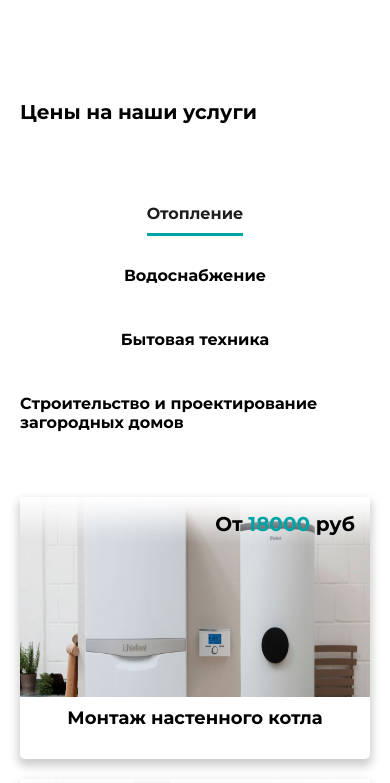
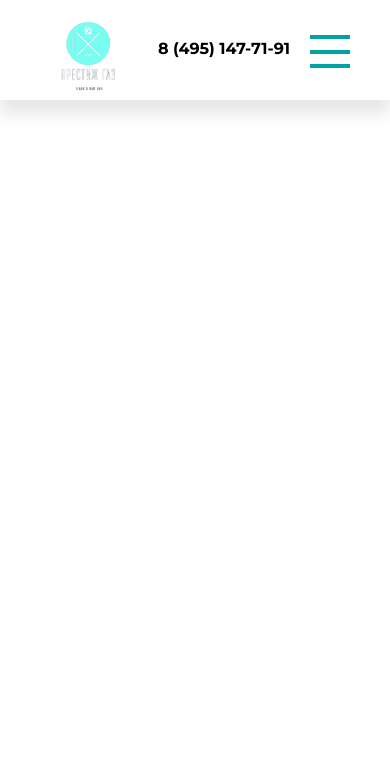
Before and after one commit to AlexandrSyvorotkin/prestige-gas, a Next.js app: page / in a window 390 px wide. Shown: the top 783 px of the page. Built offline with nearby package versions, Linux system fonts and the light colour scheme.

Commit message:
sidebar hamburger and header layout

```diff
--- a/package.json
+++ b/package.json
@@ -11,6 +11,7 @@
   "dependencies": {
     "@next/font": "13.1.6",
     "@pbe/react-yandex-maps": "^1.2.2",
+    "classnames": "^2.3.2",
     "next": "13.1.6",
     "node-sass": "^7.0.3",
     "react": "18.2.0",
--- a/src/Layout/Header/Header.jsx
+++ b/src/Layout/Header/Header.jsx
@@ -1,10 +1,15 @@
-import React from 'react';
+import React, {useState} from 'react';
 import styles from './Header.module.scss'
 import Logo from "@/components/Logo/Logo";
 import Navbar from "@/components/Navbar/Navbar";
 import PhoneNumber from "@/components/PhoneNumber/PhoneNumber";
+import SideBarMenu from "@/components/SideBarMenu/SideBarMenu";
+import Hamburger from "@/components/Hamburger/Hamburger";
 
 const Header = ({scrollAbout, scrollToPrices, scrollToContacts, scrollToReviews, scrollToStages, scrollToWhy}) => {
+
+    const [menuActive, setMenuActive] = useState(false)
+
     return (
         <header className={styles.header}>
             <div className={styles.header_content}>
@@ -17,7 +22,11 @@ const Header = ({scrollAbout, scrollToPrices, scrollToContacts, scrollToReviews,
                     scrollToReviews={scrollToReviews}
                     scrollToContacts={scrollToContacts}
                 />
-                <PhoneNumber/>
+                <PhoneNumber setMenuActive={setMenuActive}/>
+                {/*<div onClick={()=>setMenuActive(true)}>*/}
+                {/*    открыть меню*/}
+                {/*</div>*/}
+                <SideBarMenu menuActive={menuActive} setMenuActive={setMenuActive}/>
             </div>
         </header>
     );
--- a/src/Layout/Header/Header.module.scss
+++ b/src/Layout/Header/Header.module.scss
@@ -17,7 +17,21 @@
 	display: flex;
 	width: 1400px;
 	margin: 0 auto;
+	padding: 0 20px;
 	justify-content: space-between;
 	align-items: center;
+	@media (max-width: 1400px) {
+	  width: 1100px;
+	  justify-content: center;
+	  gap: 30px;
+	}
+	@media (max-width: 1100px) {
+	  justify-content: space-between;
+	  width: auto;
+	}
+	@media (max-width: 576px) {
+	  gap: 15px;
+	  justify-content: center;
+	}
   }
 }
--- /dev/null
+++ b/src/components/Hamburger/Hamburger.jsx
@@ -0,0 +1,14 @@
+import React from 'react';
+import styles from './Hamburger.module.scss'
+
+const HamburgerMenu = ({setMenuActive}) => {
+
+    return (
+        <div className={styles.hamburger_menu} onClick={() => setMenuActive(true)}>
+            <span/>
+        </div>
+
+    );
+}
+
+export default HamburgerMenu;
--- /dev/null
+++ b/src/components/Hamburger/Hamburger.module.scss
@@ -0,0 +1,45 @@
+.hamburger_menu {
+  width: 30px;
+  height: 30px;
+  cursor: pointer;
+  display: none;
+  @media (max-width: 1100px) {
+	display: block;
+  }
+
+  & > span {
+	display: block;
+	top: 50%;
+	position: absolute;
+	width: 40px;
+	height: 4px;
+	background-color: #00a3a5;
+  }
+
+  & > span:before {
+	content: '';
+	display: block;
+	width: 40px;
+	height: 4px;
+	background-color: #00a3a5;
+	transition: 0.3s;
+	transform: translateY(-15px);
+  }
+  & > span:after {
+	content: '';
+	display: block;
+	width: 40px;
+	height: 4px;
+	background-color: #00a3a5;
+	transition: 0.3s;
+	transform: translateY(10px);
+  }
+  &:hover > span:before {
+	transition: 0.5s;
+	transform: translateY(-7px);
+  }
+  &:hover > span:after {
+	transition: 0.5s;
+	transform: translateY(3px);
+  }
+}
--- a/src/components/Navbar/Navbar.module.scss
+++ b/src/components/Navbar/Navbar.module.scss
@@ -1,7 +1,13 @@
 .navbar {
   & > ul {
 	display: flex;
-	gap: 64px;
+	gap: 50px;
+	@media (max-width: 1400px) {
+	  gap: 30px;
+	}
+	@media (max-width: 1100px) {
+	  display: none;
+	}
 	& > li {
 	  list-style-type: none;
 	  font-weight: bold;
--- a/src/components/PhoneNumber/PhoneNumber.jsx
+++ b/src/components/PhoneNumber/PhoneNumber.jsx
@@ -1,8 +1,9 @@
 import React, {useState} from 'react';
 import styles from './PhoneNumber.module.scss'
 import Modal from "@/UI/Modal/Modal";
+import Hamburger from "@/components/Hamburger/Hamburger";
 
-const PhoneNumber = () => {
+const PhoneNumber = ({setMenuActive}) => {
 
     const [openModal, setOpenModal] = useState(false )
 
@@ -11,6 +12,7 @@ const PhoneNumber = () => {
             <span className={styles.number}>8 (495) 147-71-91</span>
             <span className={styles.request} onClick={() => setOpenModal(true)}>Заказать звонок</span>
             {openModal ? <Modal setOpenModal={setOpenModal}/> : null}
+            <Hamburger setMenuActive={setMenuActive}/>
         </div>
     );
 };
--- a/src/components/PhoneNumber/PhoneNumber.module.scss
+++ b/src/components/PhoneNumber/PhoneNumber.module.scss
@@ -1,15 +1,27 @@
 .phone_number {
   display: flex;
   gap: 45px;
-	.number {
-	  text-transform: uppercase;
-	  font-weight: bold;
-	  font-size: 16px;
-	}
+  @media (max-width: 1400px) {
+	gap: 20px;
+  }
+  .number {
+	text-transform: uppercase;
+	font-weight: bold;
+	font-size: 16px;
+  }
+  @media (max-width: 576px) {
+	font-size: 14px;
+	font-weight: normal;
+  }
+
   .request {
 	font-size: 12px;
 	border-bottom: dashed 1px;
 	cursor: pointer;
+	@media (max-width: 576px) {
+	  display: none;
+	}
+
 	&:hover {
 	  color: #00aeef;
 	}
--- /dev/null
+++ b/src/components/SideBarMenu/SideBarMenu.jsx
@@ -0,0 +1,70 @@
+//React, Next api
+import Link from "next/link";
+import Image from "next/image";
+import {useRouter} from "next/router";
+// //libs and styles
+import styles from './SideBarMenu.module.scss'
+import classNames from "classnames";
+
+const SideBarMenu = ({setMenuActive, menuActive}) => {
+
+    const menu = classNames({
+        [styles.menu]: true,
+        [styles.active]: menuActive,
+    })
+    const {pathname} = useRouter()
+
+    return (
+        <div className={menu} onClick={() => setMenuActive(false)}>
+            <div className={styles.blur}/>
+            <div className={styles.content} onClick={(e) => e.stopPropagation()}>
+                <div onClick={() => setMenuActive(false)}>
+                    <Image src='/side_menu/side_menu.png' height={20} width={20} alt=""/>
+                </div>
+                <ul>
+                    {/*{navlinks.map(link => (*/}
+                    {/*    <li key={link.id} className={styles.links} onClick={() => setMenuActive(false)}>*/}
+                    {/*        <Link href={link.path}>*/}
+                    {/*            <a className={pathname === link.path ? styles.active_link : null}>*/}
+                    {/*                {link.title}*/}
+                    {/*            </a>*/}
+                    {/*        </Link>*/}
+                    {/*    </li>*/}
+                    {/*))}*/}
+                </ul>
+                <div className={styles.information}>
+                    {/*<Link href="tel:+7(3513)264488">*/}
+                    {/*    <a>*/}
+                    {/*        <Image*/}
+                    {/*            src='/side_menu/tel.png'*/}
+                    {/*            height={51}*/}
+                    {/*            width={51}*/}
+                    {/*            alt=""*/}
+                    {/*        />*/}
+                    {/*    </a>*/}
+                    {/*</Link>*/}
+                    <div className={styles.number}>
+                        <a href="tel:+7(3513)264488">+7 (3513) 26 44 88</a>
+                        <a href="tel:+7(951)2369777">+7 (951) 23 69 777</a>
+                    </div>
+                    <p className={styles.email}>ibkprodagi@mail.ru</p>
+                </div>
+                <div className={styles.social_links}>
+                    <ul>
+                        {/*{social_links.map(link => (*/}
+                        {/*    <li key={link.id}>*/}
+                        {/*        <Link href={link.path}>*/}
+                        {/*            <a target='_blank' rel='noreferrer noopener nofollow'>*/}
+                        {/*                <Image src={link.img} width={20} height={20} alt=""/>*/}
+                        {/*            </a>*/}
+                        {/*        </Link>*/}
+                        {/*    </li>*/}
+                        {/*))}*/}
+                    </ul>
+                </div>
+            </div>
+        </div>
+    );
+};
+
+export default SideBarMenu;
--- /dev/null
+++ b/src/components/SideBarMenu/SideBarMenu.module.scss
@@ -0,0 +1,112 @@
+.menu {
+  position: fixed;
+  width: 100vw;
+  height: 850px;
+  right: 0;
+  color: whitesmoke;
+  display: flex;
+  flex-direction: row-reverse;
+  transform: translateX(+100%);
+  transition: all 0.2s;
+  top: 0;
+  .blur {
+	@media (min-width: 576px) {
+	  display: none;
+	}
+	width: 80%;
+	height: 100vh;
+	backdrop-filter: blur(2px);
+	position: absolute;
+	right: 13%;
+  }
+
+  .content {
+	z-index: 100;
+	padding-top: 31px;
+	height: 100%;
+	display: flex;
+	align-items: flex-end;
+	flex-direction: column;
+	width: 188px;
+	background-color: #00a3a5;
+	border-radius: 0px;
+	padding-right: 20px;
+	transition: 0.4s all;
+	gap: 40px;
+
+	& > ul {
+	  display: flex;
+	  flex-direction: column;
+	  gap: 45px;
+	}
+  }
+
+  .links {
+	list-style-type: none;
+
+	text-align: end;
+
+	& > a {
+	  font-weight: 600;
+	  font-size: 18px;
+	  line-height: 16px;
+	  font-feature-settings: 'pnum' on, 'lnum' on;
+	  color: #222222;
+	}
+  }
+
+  .information {
+	display: flex;
+	justify-content: flex-end;
+	flex-direction: column;
+	align-items: flex-end;
+	gap: 12px;
+  }
+
+  .number {
+	font-weight: 500;
+	font-size: 16px;
+	line-height: 16px;
+	font-feature-settings: 'pnum' on, 'lnum' on;
+	color: #222222;
+	display: flex;
+	flex-direction: column;
+	gap: 15px;
+  }
+
+  .email {
+	font-weight: 400;
+	font-size: 16px;
+	line-height: 20px;
+	text-decoration-line: underline;
+	font-feature-settings: 'pnum' on, 'lnum' on;
+	color: #000000;
+	margin-top: 20px;
+  }
+
+  .social_links {
+
+	& > ul {
+	  display: flex;
+	  gap: 13px;
+	  align-items: center;
+	}
+  }
+}
+
+.active {
+  transform: translateX(0%);
+  transition: all 0.2s;
+  top: 0;
+  .blur {
+	width: 100%;
+	right: 188px;
+  }
+}
+.active_link {
+  text-decoration: none;
+  font-weight: 500;
+  font-size: 16px;
+  line-height: 19px;
+  color: #7bbf2d !important;
+}
--- a/src/pages/index.js
+++ b/src/pages/index.js
@@ -16,6 +16,7 @@ import Consultation from "@/components/Consultation/Consultation";
 import React, {useRef} from "react";
 import Header from "@/Layout/Header/Header";
 import Footer from "@/Layout/Footer/Footer";
+import SideBarMenu from "@/components/SideBarMenu/SideBarMenu";
 
 
 const Home = () => {
@@ -29,26 +30,25 @@ const Home = () => {
 
     return (
         <>
-            {/*<Header*/}
-            {/*    scrollAbout={scrollAbout}*/}
-            {/*    scrollToWhy={scrollToWhy}*/}
-            {/*    scrollToPrices={scrollToPrices}*/}
-            {/*    scrollToStages={scrollToStages}*/}
-            {/*    scrollToReviews={scrollToReviews}*/}
-            {/*    scrollToContacts={scrollToContacts}*/}
-            {/*/>*/}
-            {/*<div className={styles.header_wrapper}/>*/}
+            <Header
+                scrollAbout={scrollAbout}
+                scrollToWhy={scrollToWhy}
+                scrollToPrices={scrollToPrices}
+                scrollToStages={scrollToStages}
+                scrollToReviews={scrollToReviews}
+                scrollToContacts={scrollToContacts}
+            />
+            <div className={styles.header_wrapper}/>
             {/*<SliderMain/>*/}
-            {/*<AboutCompany scroll={scrollAbout}/> +*/}
-            {/*<Why scroll={scrollToWhy}/> +*/}
-            <Prices scroll={scrollToPrices}/>
-            {/*<WorkStages scroll={scrollToStages}/> +*/}
-            {/*<Reviews scroll={scrollToReviews}/>*/}
-            {/*<Certificates /> +*/}
-            {/*<Contacts scroll={scrollToContacts}/> +*/}
-            {/*<Consultation /> +*/}
-            {/*<OurWork/> +*/}
-            {/*<Footer/> +*/}
+            {/*<AboutCompany scroll={scrollAbout}/>*/}
+            {/*<Why scroll={scrollToWhy}/>*/}
+            {/*<Prices scroll={scrollToPrices}/>*/}
+            {/*<WorkStages scroll={scrollToStages}/>*/}
+            {/*<Certificates />*/}
+            {/*<Contacts scroll={scrollToContacts}/>*/}
+            {/*<Consultation />*/}
+            {/*<OurWork/>*/}
+            {/*<Footer/>*/}
         </>
     )
 }
```
Also changed, not shown: 1 other file (tests, documents, lock files or other folders).
